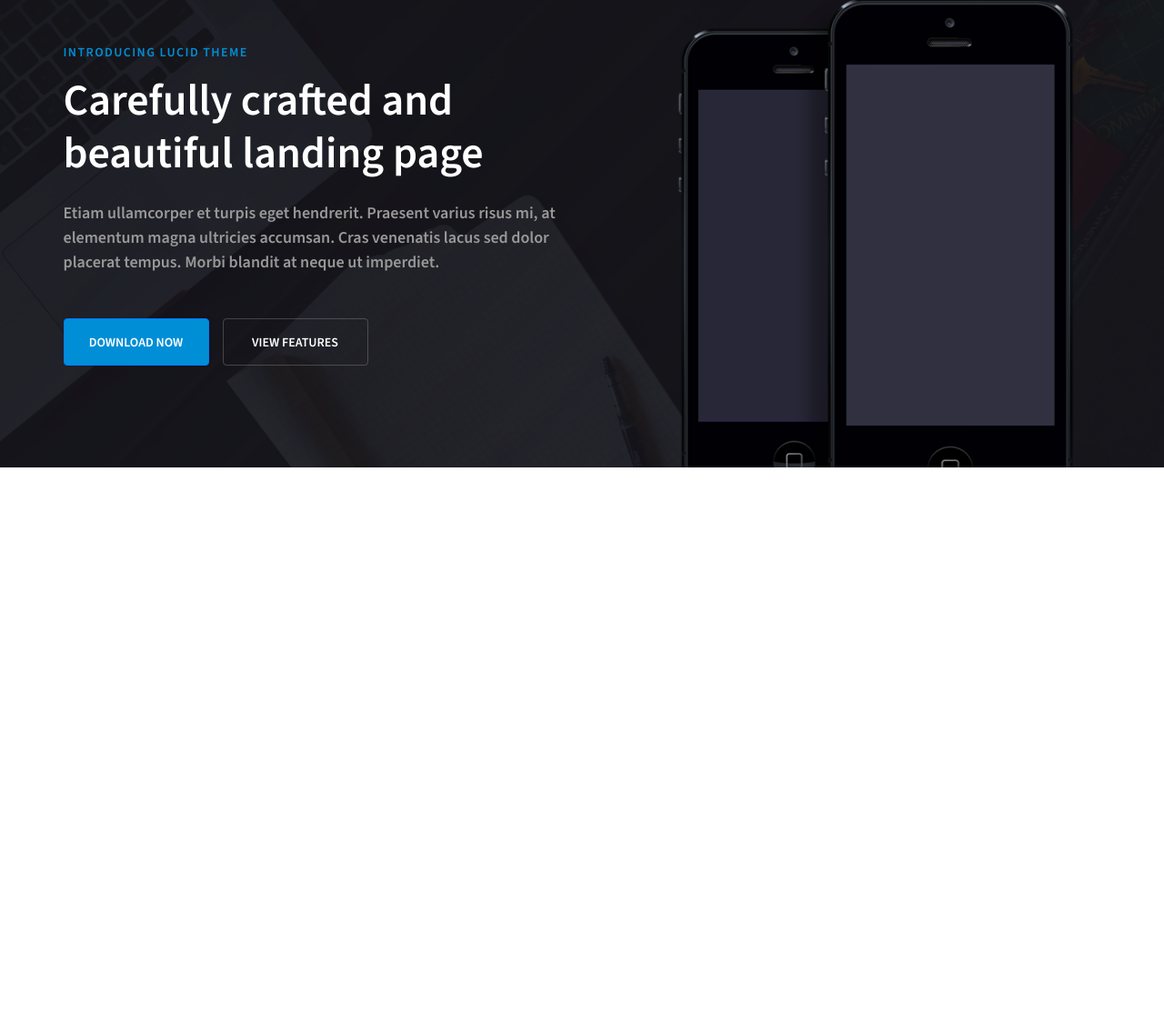
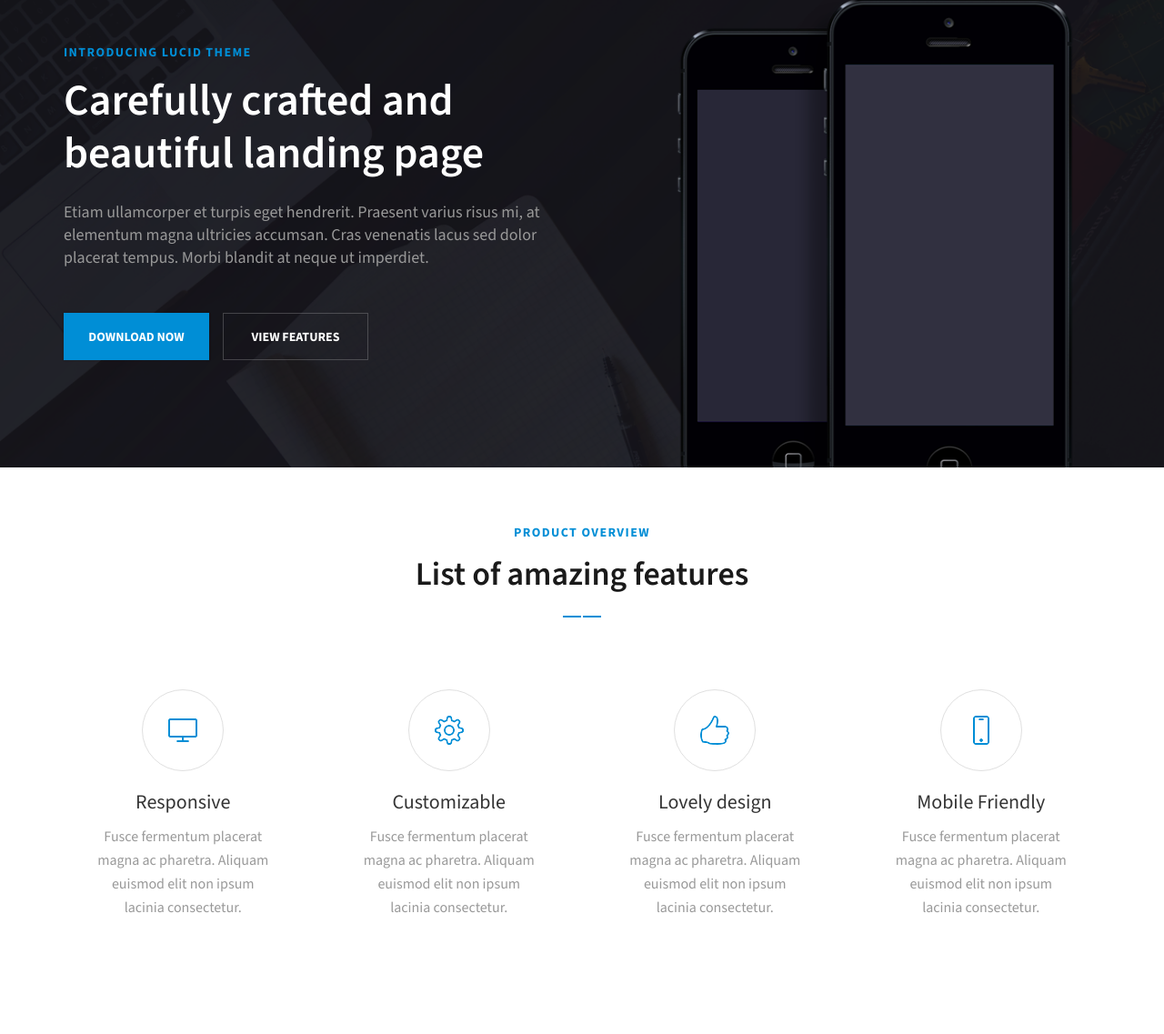
Before and after one commit to darwest/5maket, a website: page index.html in a window 1280 px wide. Shown: the part 105-1242 px from the top of the page at 91% size. Before the commit the page ends 800 px from the top, so only its background shows below. Drawn offline with nearby package versions, Linux system fonts and the light colour scheme.

Commit message:
list of features commit

```diff
--- a/index.html
+++ b/index.html
@@ -11,8 +11,8 @@
     <link rel="preconnect" href="https://fonts.googleapis.com">
     <link rel="preconnect" href="https://fonts.gstatic.com" crossorigin>
     <link rel="stylesheet" href="css/main.css">
-    <link href="https://fonts.googleapis.com/css2?family=Source+Sans+3:wght@600&display=swap" rel="stylesheet">
-    <link href="https://fonts.googleapis.com/css2?family=Source+Sans+3:wght@300&display=swap" rel="stylesheet">
+    <link href="https://fonts.googleapis.com/css2?family=Source+Sans+3:wght@400;500;600;700;800&display=swap"
+          rel="stylesheet">
 </head>
 <body>
 <section class="banner">
@@ -57,15 +57,63 @@
     <div class="banner-block">
         <div class="container">
             <div class="banner-content row pt-xl-3">
-                    <div class="banner-content-text col-lg-6 order-1 order-lg-0 mt-lg-5" >
+                <div class="banner-content-text col-lg-6 order-1 order-lg-0 mt-lg-5">
                     <h3 class="main-sub-title">INTRODUCING LUCID THEME</h3>
                     <h1 class="main-title text-white">Carefully crafted and beautiful landing page</h1>
-                        <p class="main-text pt-md-3 pt-md-3 pt-sm-3 mb-lg-5">Etiam ullamcorper et turpis eget hendrerit. Praesent varius risus mi, at elementum magna ultricies accumsan. Cras venenatis lacus sed dolor placerat tempus. Morbi blandit at neque ut imperdiet.</p>
-                        <div class="block-button"> <button type="button" class="btn btn-primary button-down">DOWNLOAD NOW</button>
-                            <button type="button" class="btn btn-outline-light text-white button-view">VIEW FEATURES</button>
+                    <p class="main-text pt-md-3 pt-md-3 pt-sm-3 mb-lg-5">Etiam ullamcorper et turpis eget hendrerit.
+                        Praesent varius risus mi, at elementum magna ultricies accumsan. Cras venenatis lacus sed dolor
+                        placerat tempus. Morbi blandit at neque ut imperdiet.</p>
+                    <div class="block-button">
+                        <button type="button" class="btn btn-primary button-down">DOWNLOAD NOW</button>
+                        <button type="button" class="btn btn-outline-light text-white button-view">VIEW FEATURES
+                        </button>
                     </div>
                 </div>
                 <img src="img/photo/devices_banner.png" class="device-banner" alt="loading">
+            </div>
+        </div>
+    </div>
+</section>
+<section class="list-features-block mt-5">
+    <div class="container">
+        <div class="content-list-features-block">
+            <div class="row">
+                <div class="col-12 title-list-features-block ">
+                    <p class="subtitle-text-list-features text-center  fs-1 ">PRODUCT OVERVIEW</p>
+                    <h1 class="title-text-list-features text-center  fs-1 mb-4">List of amazing features</h1>
+                    <img src="img/icon/line.png" class="blue-line align-items-center" alt="loading">
+                </div>
+            </div>
+            <div class="row text-center justify-content-evenly justify-content-xl-center">
+                <div class="col-xl-3 col-lg-3 col-md-6 features-item py-4 px-5">
+                    <div class="icons-list-features"><img src="img/icon/product_overview/monitor_icon.png" alt="loading"
+                                                          width="32px"></div>
+                    <h2 class="title-list-features  fs-4 pt-4">Responsive</h2>
+                    <p class="text-list-features">Fusce fermentum placerat magna ac pharetra. Aliquam euismod elit non
+                        ipsum lacinia consectetur.</p>
+                </div>
+                <div class="col-xl-3 col-lg-3 col-md-6 features-item py-4 px-5">
+                    <div class="icons-list-features"><img src="img/icon/product_overview/settings_icon.png"
+                                                          alt="loading"
+                                                          width="32px"></div>
+                    <h2 class="title-list-features  fs-4 pt-4">Customizable</h2>
+                    <p class="text-list-features">Fusce fermentum placerat magna ac pharetra. Aliquam euismod elit non
+                        ipsum lacinia consectetur.</p>
+                </div>
+                <div class="col-xl-3 col-lg-3 col-md-6 features-item py-4 px-5">
+                    <div class="icons-list-features"><img src="img/icon/product_overview/like_icon.png" alt="loading"
+                                                          width="32px"></div>
+                    <h2 class="title-list-features  fs-4 pt-4">Lovely design</h2>
+                    <p class="text-list-features">Fusce fermentum placerat magna ac pharetra. Aliquam euismod elit non
+                        ipsum lacinia consectetur.</p>
+                </div>
+                <div class="col-xl-3 col-lg-3 col-md-6 features-item py-4 px-5">
+                    <div class="icons-list-features"><img src="img/icon/product_overview/phone_icon.png" alt="loading"
+                                                          width="18px"></div>
+                    <h2 class="title-list-features  fs-4 pt-4">Mobile Friendly</h2>
+                    <p class="text-list-features">Fusce fermentum placerat magna ac pharetra. Aliquam euismod elit non
+                        ipsum lacinia consectetur.</p>
+                </div>
             </div>
         </div>
     </div>
--- a/scss/common/_common.scss
+++ b/scss/common/_common.scss
@@ -9,34 +9,3 @@ body {
 .container {
   max-width: $content-width;
 }
-
-
-@media (max-width: 1400px) {
-  .container {
-    max-width: 1171px;
-  }
-}
-
-@media (max-width: 1200px) {
-  .container {
-    max-width: 970px;
-  }
-}
-
-@media (max-width: 992px) {
-  .container {
-    max-width: 750px;
-  }
-}
-
-@media (max-width: 768px) {
-  .container {
-    max-width: 538px;
-  }
-}
-
-@media (max-width: 576px) {
-  .container {
-    max-width: 280px;
-  }
-}
--- a/scss/common/_mixins.scss
+++ b/scss/common/_mixins.scss
@@ -2,14 +2,6 @@
 ///GENERAL
 @mixin width-height-value($width,$height) {
   width: $width;
-  height: $height;
-}
-
-@mixin width-value($width) {
-  width: $width;
-}
-
-@mixin height-value($height) {
   height: $height;
 }
 
--- a/scss/common/_variables.scss
+++ b/scss/common/_variables.scss
@@ -2,5 +2,6 @@
 $content-width: 1170px;
 $font-family:'Source Sans 3', sans-serif;
 $text-primary-color: #ffffff;
-$main-color1: #008ed6;
-$main-color2: #999999;
+$main-color-blue: #008ed6;
+$main-color-grey: #999999;
+$main-color-black:#1a1a1a;
--- a/scss/components/banner/_banner.scss
+++ b/scss/components/banner/_banner.scss
@@ -19,17 +19,15 @@
   .banner-content-text {
     @include flex-container(column, center, flex-start);
     .main-sub-title {
-      @include text-styles(14px, 700, $main-color1, none, 30px, 0.1em);
+      @include text-styles(14px, 700, $main-color-blue, none, 30px, 0.1em);
       text-transform: uppercase;
     }
-    @mixin text-styles($font-size, $font-weight, $color, $opacity, $line-height, $letter-spacing) {
-
     .main-title {
       @include text-styles(48px, 600, $text-primary-color, none, 58px, normal);
     }
 
     .main-text {
-      @include text-styles(18px, 400, $main-color2, none, 0,normal);
+      @include text-styles(18px, 400, $main-color-grey, none, 25px,normal);
       text-transform: none;
     }
 
@@ -37,14 +35,14 @@
       @include flex-container(row, space-between, center);
 
       .button-down {
-        @include button-style($main-color1, 14px, 700, $text-primary-color, 0, 0);
+        @include button-style($main-color-blue, 14px, 700, $text-primary-color, 0, 0);
         @include width-height-value(160px,  52px);
         box-shadow: 0 0 3px 0 rgba(3, 3, 3, 0.1);
         margin-right: 15px;
       }
 
       .button-view {
-        @include button-style(rgba(0, 142, 214, 0.0, 14px, 700, $text-primary-color, 0, 0);
+        @include button-style(rgba(0, 142, 214, 0.0), 14px, 700, $text-primary-color, 0, 0);
         @include width-height-value(160px,  52px);
         background-color: rgba(0, 142, 214, 0.0);
         border: 1px solid rgba(255, 255, 255, 0.2);
--- a/scss/components/header/_header.scss
+++ b/scss/components/header/_header.scss
@@ -33,8 +33,7 @@ nav {
       position: absolute;
       bottom: 0;
       left: 50%;
-      width: 80px;
-      height: 2px;
+      @include width-height-value(80px,2px);
       background: url('/img/icon/line.png') center center no-repeat;
       background-size: 70% 100%;
       transform: translateX(-50%) scaleX(0);
--- /dev/null
+++ b/scss/components/list-features/_list-features.scss
@@ -0,0 +1,47 @@
+@import "scss/common/mixins";
+
+.list-features-block {
+  height: 575px;
+  @include flex-container(column, flex-start, center);
+
+  .content-list-features-block {
+    .title-list-features-block {
+      @include flex-container(column, center, center);
+      margin-bottom: 55px;
+
+      .subtitle-text-list-features {
+        @include text-styles(14px, 700, $main-color-blue, none, 48px, 0.1em);
+        text-transform: uppercase;
+        margin: 0;
+      }
+
+      .title-text-list-features {
+        @include text-styles(36px, 600, $main-color-black, none, none, normal);
+        text-transform: none;
+      }
+    }
+
+    .features-item {
+      @include flex-container(column, center, center);
+
+
+      .icons-list-features {
+        @include flex-container(column, center, center);
+        @include width-height-value(90px, 90px);
+        border: 1px solid #e0e0e0;
+        border-radius: 50%;
+        background-color: transparent;
+      }
+
+      .title-list-features {
+        @include text-styles(22px, 300, #343434, none, 20px, normal);
+        margin-bottom: 15px;
+      }
+
+      .text-list-features {
+        @include text-styles(16px, 200, $main-color-grey, none, 26px, normal);
+        width: 190px;
+      }
+    }
+  }
+}
--- a/scss/main.scss
+++ b/scss/main.scss
@@ -1,5 +1,6 @@
 @import "components/header/header";
 @import "components/banner/banner";
+@import "components/list-features/list-features";
 @import './common/index';
 body{
   margin: 0;
```
Also changed, not shown: css/main.css, 1 other file. Lines whose indentation alone changed are shown as unchanged.
